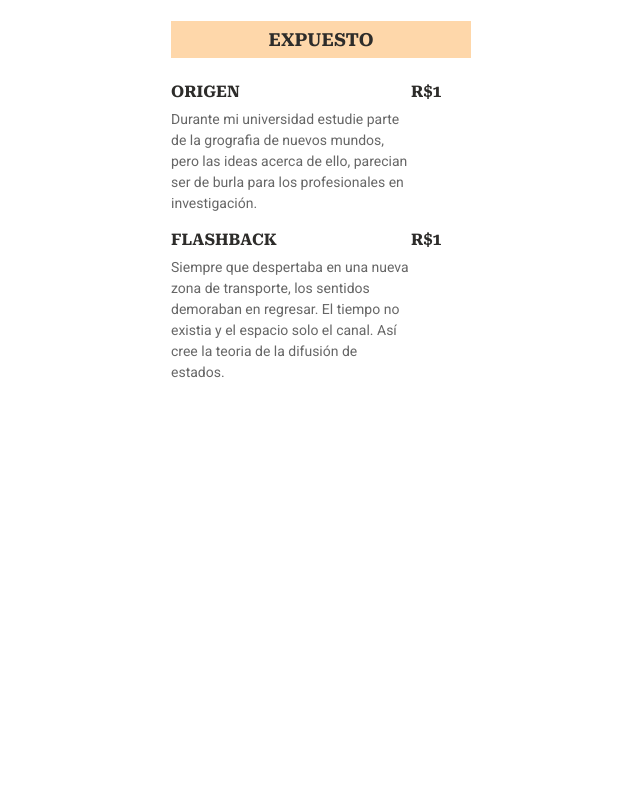
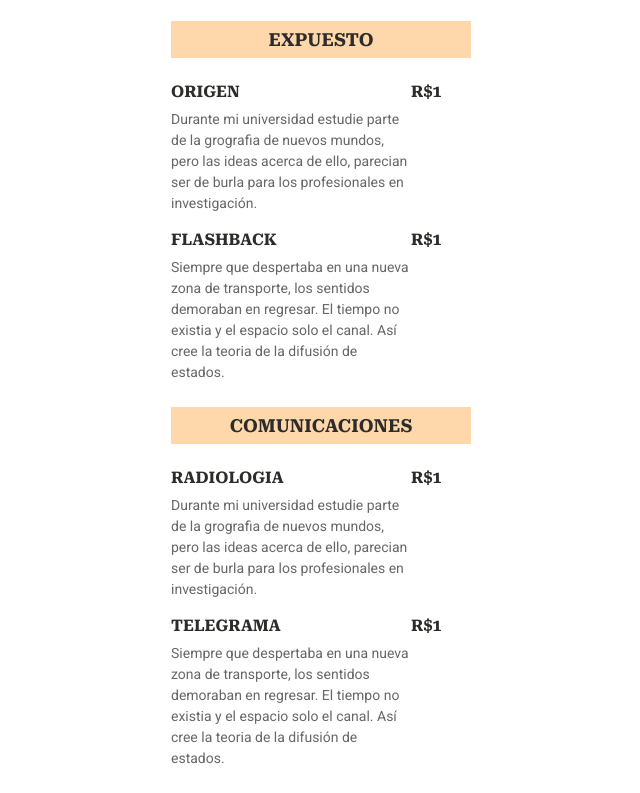
Before and after one commit to JuanSanz11/maratona-explorer3, a plain HTML site: page index.html in a window 1280 px wide. Shown: the part 482-1275 px from the top of the page, without its empty margins (319-959 px from the left). Before the commit the page ends 889 px from the top, so only its background shows below. Drawn offline with Linux system fonts and the light colour scheme.

Commit message:
actualizadoMenu

```diff
--- a/index.html
+++ b/index.html
@@ -20,7 +20,7 @@
 <body>
   <header>
    <h1>Runas <span>en ruina</span></h1>
-    <p>Uma historia sinistra</p>
+   <p>Uma historia siniestra</p>
   </header>
 
   <section>
@@ -89,5 +89,38 @@
   </section>
 
 
+<section>
+    <h2>Comunicaciones</h2>
+
+    <ul>
+      <li>
+        <div class="details">
+          <h3>Radiologia</h3>
+          <p class="descriptions">
+            Durante mi universidad estudie parte de la grografia de nuevos mundos, pero las ideas acerca de ello, parecian ser de burla para los profesionales en investigación.
+          </p>
+        </div>
+        <strong class="price">
+          R$1
+        </strong>
+      </li>
+
+     <li>
+        <div class="details">
+          <h3>Telegrama</h3>
+          <p class="descriptions">
+           Siempre que despertaba en una nueva zona de transporte, los sentidos demoraban en regresar. El tiempo no existia y el espacio solo el canal. Así cree la teoria de la difusión de estados.
+          </p>
+        </div>
+        <strong class="price">
+          R$1
+        </strong>
+      </li>
+
+    </ul>
+
+  </section>
+
+
 </body>
 </html>
```
Lines whose indentation alone changed are shown as unchanged.
